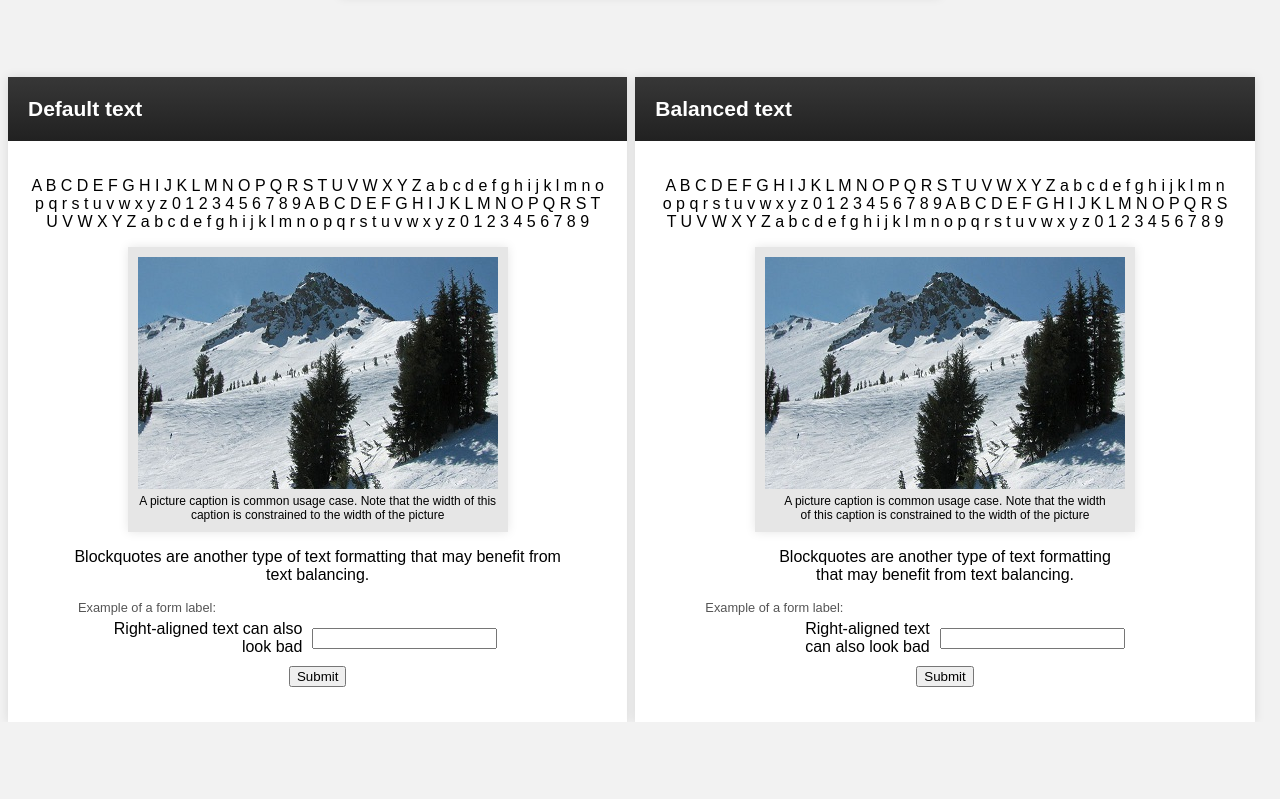
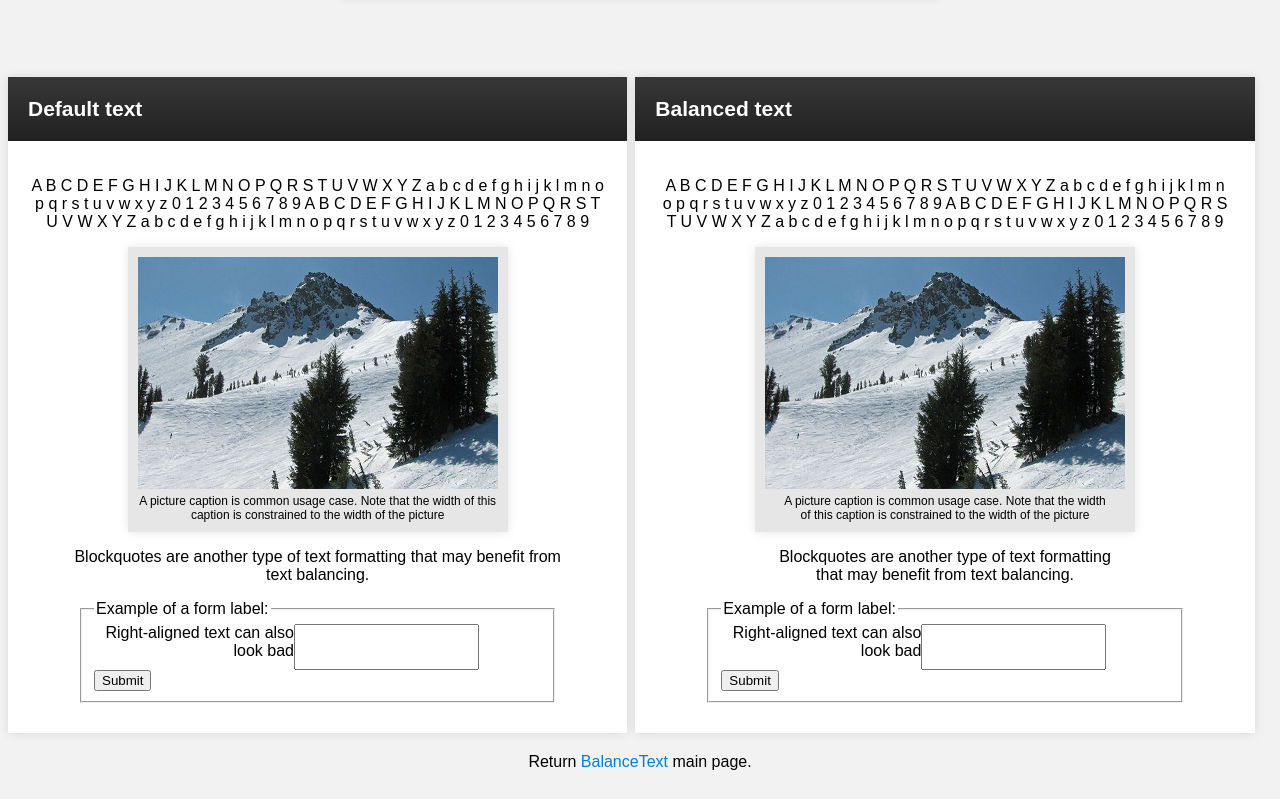
Before and after one commit to adobe/balance-text, a plain HTML site: page demo/index.html in a window 1280 px wide. Shown: the part 318-1117 px from the top of the page. Before the commit the page ends 1040 px from the top, so only its background shows below. Drawn offline with nearby package versions, Linux system fonts and the light colour scheme.

Commit message:
updated styles a bit more

```diff
--- a/demo/index.html
+++ b/demo/index.html
@@ -33,16 +33,14 @@
       </figure>
       <blockquote>Blockquotes are another type of text formatting that may benefit from text balancing.</blockquote>
       <form action="" method="post" name="form1">
-      <div class="info">Example of a form label:</div>
-        <table cellpadding="5" cellspacing="0">
-          <tr>
-            <td width="250" align="right"><label for="text1">Right-aligned text can also look bad</label></td>
-            <td width="250"><input type="text" name="text1"></td>
-          </tr>
-          <tr>
-            <td colspan="2" align="center"><input type="submit" name="submit" value="Submit"></td>
-          </tr>
-        </table>
+        <fieldset>
+          <legend>Example of a form label:</legend>
+          <div>
+            <label for="text1">Right-aligned text can also look bad</label>
+            <input type="text" name="text1" id="text1"/>
+          </div>
+          <input type="submit" name="submit" value="Submit">
+        </fieldset>
       </form>
     </div>
   </section>
@@ -57,21 +55,21 @@
       </figure>
       <blockquote>Blockquotes are another type of text formatting that may benefit from text balancing.</blockquote>
       <form action="" method="post" name="form2">
-      <div class="info">Example of a form label:</div>
-        <table cellpadding="5" cellspacing="0">
-          <tr>
-            <td width="250" align="right"><label for="text1">Right-aligned text can also look bad</label></td>
-            <td width="250"><input type="text" name="text1"></td>
-          </tr>
-          <tr>
-            <td colspan="2" align="center"><input type="submit" name="submit" value="Submit"></td>
-          </tr>
-        </table>
+        <fieldset>
+          <legend>Example of a form label:</legend>
+          <div>
+            <label for="text2">Right-aligned text can also look bad</label>
+            <input type="text" name="text2" id="text2"/>
+          </div>
+          <input type="submit" name="submit" value="Submit">
+        </fieldset>
       </form>
     </div>
   </section>
 </div>
-<p>&nbsp;</p>
+<footer>
+  Return <a href="../">BalanceText</a> main page.
+</footer>
 
 <script src="http://code.jquery.com/jquery-1.8.0.min.js"></script>
 <script src="jquery.balancetext-1.0.0.js"></script>
@@ -90,6 +88,7 @@ function applyBalanceText() {
 	container.find("label").balanceText();
 	container.find("blockquote").balanceText();
   container.find("figcaption").balanceText();
+  console.log(container.find("label").balanceText());
 }
 
 applyBalanceText();
--- a/demo/main.css
+++ b/demo/main.css
@@ -7,7 +7,13 @@
 .balance-text figcaption {
 	text-wrap: balanced;
 }
-
+a {
+	color: #007edf;
+	text-decoration: none;
+}
+a:hover {
+	text-decoration: underline;
+}
 body {
 	font-size: 16px;
 	font-family: source-sans-pro, sans-serif;
@@ -101,3 +107,23 @@ figure {
 	background: #E6E6E6;
 	padding: 10px;
 }
+body > footer {
+	padding: 20px;
+	text-align: center;
+	clear: both;
+	display: block
+}
+fieldset {
+}
+fieldset div label {
+	display: block;
+	width: 200px;
+	float: left;
+	text-align: right;
+}
+fieldset div input {
+	height: 40px;
+}
+input[type="submit"] {
+	clear: both;
+}
```
